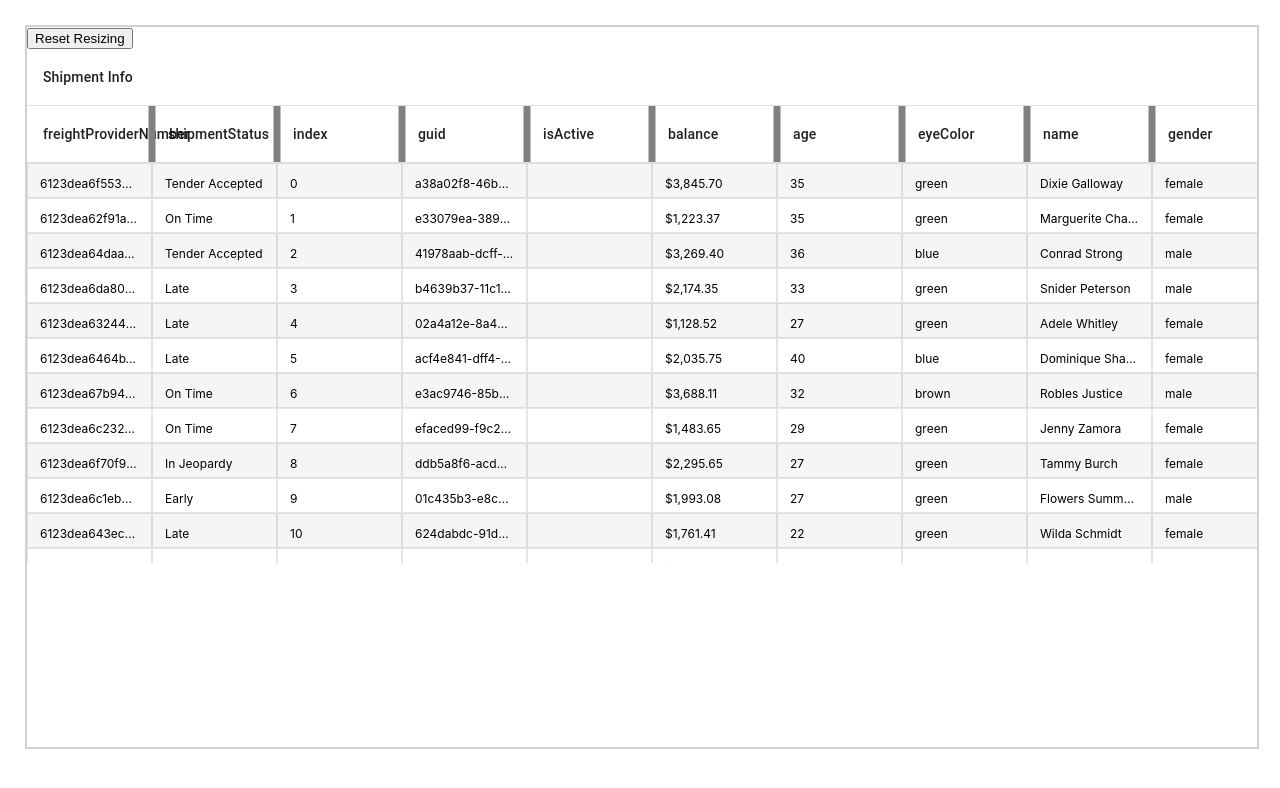
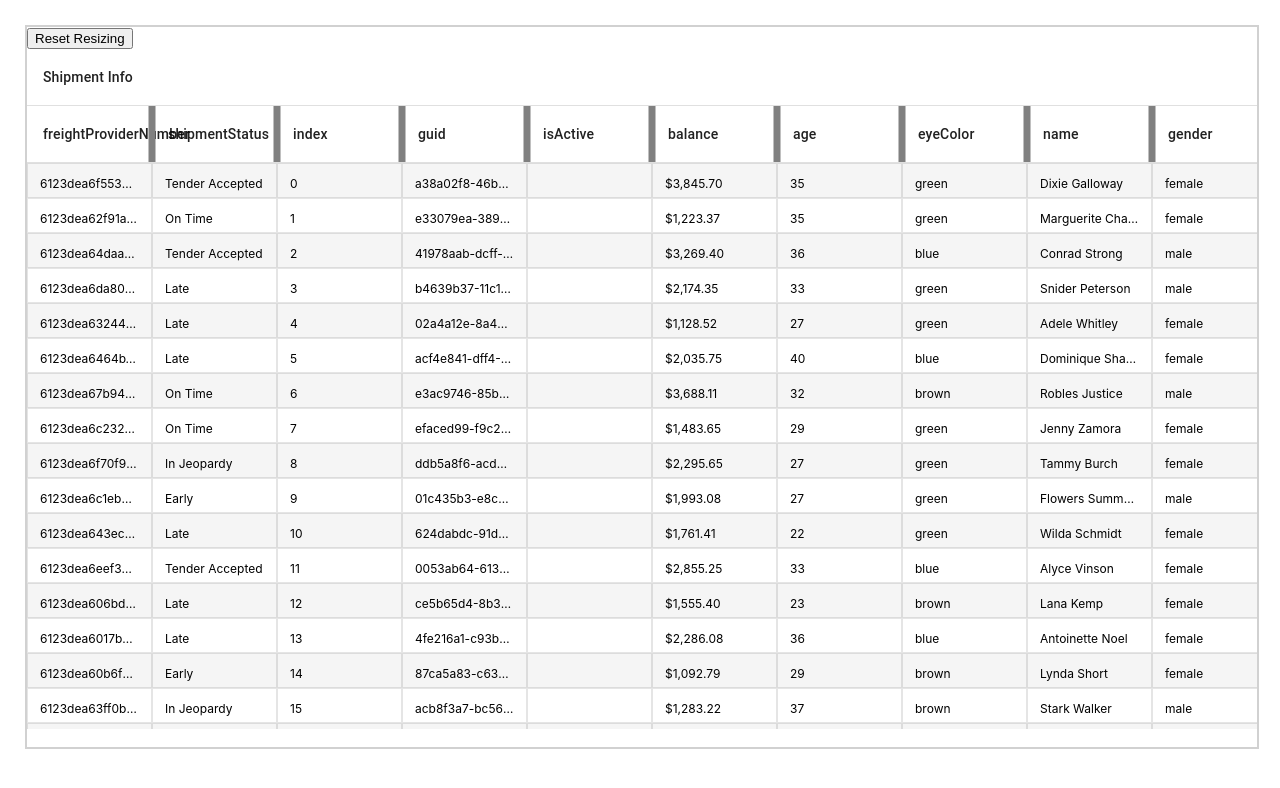
Before and after one commit to Shawntru/react-table-mui, a React (Create React App) app: page / in a window 1280 px wide. Shown: the top 788 px of the page. Built offline with nearby package versions, Linux system fonts and the light colour scheme.

Commit message:
Add AutoSizer, fit to parent container

```diff
--- a/package.json
+++ b/package.json
@@ -11,6 +11,7 @@
     "react-dom": "^17.0.2",
     "react-scripts": "4.0.3",
     "react-table": "^7.7.0",
+    "react-virtualized-auto-sizer": "^1.0.6",
     "react-window": "^1.8.6",
     "web-vitals": "^1.0.1"
   },
--- a/src/components/testTable.jsx
+++ b/src/components/testTable.jsx
@@ -12,7 +12,10 @@ import {
 } from '@material-ui/core';
 import { makeStyles } from '@material-ui/core/styles';
 import { useResizeColumns, useTable, useBlockLayout } from 'react-table';
-import { FixedSizeList } from 'react-window';
+import { FixedSizeList as List } from 'react-window';
+
+// AutoSizer allows full height/width to be used on the virtualized table
+import AutoSizer from "react-virtualized-auto-sizer";
 
 import scrollbarWidth from './scrollbarWidth';
 import dataInterface from '../data/dataInterface';
@@ -23,8 +26,12 @@ const useStyles = makeStyles((theme) => ({
         width: '100%',
         height: '90vh',
         border: '2px solid rgba(0,0,0,.18)',
-        overflow: 'scroll',
+        overflowY: 'hidden',
+        overflowX: 'scroll',
         display: 'inline-block',
+    },
+    dataWrapper: {
+        height: '85vh'
     },
     tableHeader: {
         fontSize: '12px',
@@ -149,7 +156,7 @@ function TestTable() {
     return (
         <TableContainer className={classes.shipmentsTableWrapper}>
             <button onClick={resetResizing}>Reset Resizing</button>
-            <MaUTable {...getTableProps()}>
+            <MaUTable {...getTableProps()} className={classes.dataWrapper}>
 
                 <TableHead className={classes.tableHeader}>
                     {headerGroups.map((headerGroup) => (
@@ -173,14 +180,19 @@ function TestTable() {
                 </TableHead>
 
                 <TableBody {...getTableBodyProps()}>
-                    <FixedSizeList
-                        height={400}
-                        itemCount={rows.length}
-                        itemSize={35}
-                        width={totalColumnsWidth + scrollBarSize}
-                    >
-                        {RenderRow}
-                    </FixedSizeList>
+                    <AutoSizer >
+                        {/* DO NOT use AutoSizer width prop, it will missalign headers and columns when used with resizing */}
+                        {({ height }) => (
+                            <List
+                                height={height}
+                                itemCount={rows.length}
+                                itemSize={35}
+                                width={totalColumnsWidth + scrollBarSize}
+                            >
+                                {RenderRow}
+                            </List>
+                        )}
+                    </AutoSizer>
                 </TableBody>
 
             </MaUTable>
```
Also changed, not shown: 2 other files (tests, documents, lock files or other folders).
